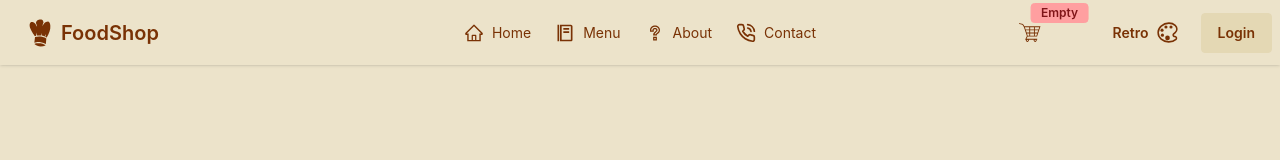
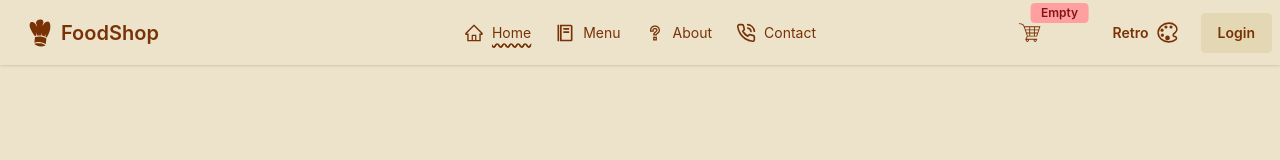
Before and after one commit to I-k-a-r-o-s/food_shop_frontend, a React app: page / in a window 1280 px wide. Shown: the top 160 px of the page. Built offline with nearby package versions, Linux system fonts and the light colour scheme; the HTML template or start-up script is replaced by a standard one.

Commit message:
added underline effect to current selected pages

```diff
--- a/src/components/Navbar.jsx
+++ b/src/components/Navbar.jsx
@@ -6,21 +6,13 @@ import { LiaQuestionSolid } from "react-icons/lia";
 import { LuPhoneCall } from "react-icons/lu";
 import { Link } from "react-router";
 import ThemeSelector from "./ThemeSelector";
-import { useContext } from "react";
+import { useContext, useState } from "react";
 import { cartContext } from "../context/CartContext";
 import LoginModal from "./LoginModal";
 
-const NavItems = ({ links }) =>
-  links.map((link) => (
-    <li key={link.name}>
-      <Link to={link.to}>
-        {link.icon} {link.name}
-      </Link>
-    </li>
-  ));
-
 const Navbar = () => {
   const { useCart } = useContext(cartContext);
+  const [currentPage, setCurrentPage] = useState("Home");
 
   const navLinks = [
     { name: "Home", to: "/", icon: <AiOutlineHome size={20} /> },
@@ -28,7 +20,22 @@ const Navbar = () => {
     { name: "About", to: "/about", icon: <LiaQuestionSolid size={20} /> },
     { name: "Contact", to: "/contact", icon: <LuPhoneCall size={20} /> },
   ];
-
+  const NavItems = ({ links }) =>
+    links.map((link) => (
+      <li
+        key={link.name}
+        className={
+          currentPage === link.name
+            ? "underline underline-offset-5 decoration-wavy"
+            : ""
+        }
+        onClick={() => setCurrentPage(link.name)}
+      >
+        <Link to={link.to}>
+          {link.icon} {link.name}
+        </Link>
+      </li>
+    ));
   const { totalItems } = useCart();
   return (
     <div className="navbar fixed top-0 left-0 right-0 z-50 bg-base-100 bg-opacity-95 shadow-sm backdrop-blur-sm">
```
